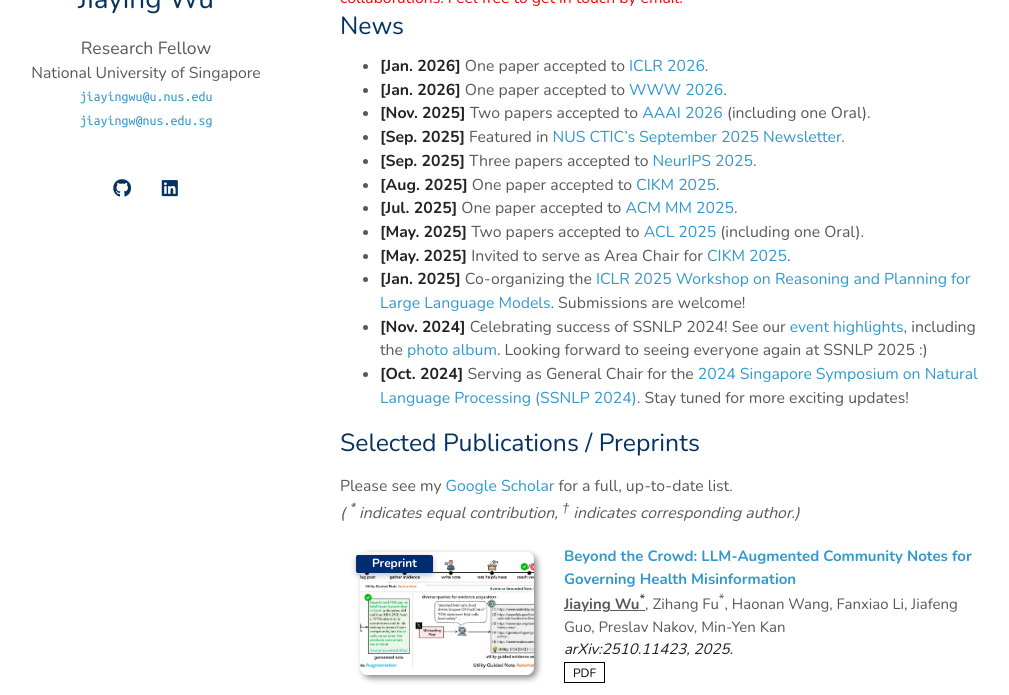
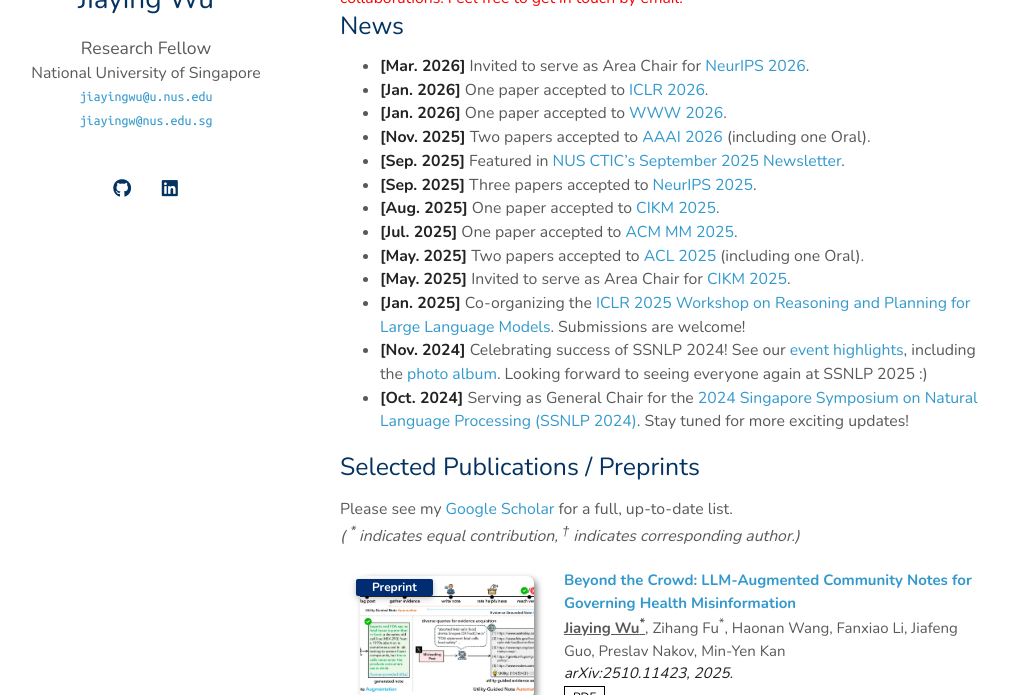
Before and after one commit to jiayingwu19/jiayingwu19.github.io, a Jekyll site: the page built from index.md, in a window 1280 px wide and 900 px high, scrolled down 464 px, cut to the strip 205-900 px from the top of the window. Shown: the whole strip, without its empty margins (130-1139 px from the left). Built offline with Jekyll 4.4.1, drawn with Linux system fonts in a browser that asks for light colours; a style sheet for code colours, icons or effects is not loaded; our own code applies the rules of GitHub Pages for plain Markdown files.

Commit message:
mar 2026 update

```diff
--- a/index.md
+++ b/index.md
@@ -18,6 +18,7 @@ My research lies at the intersection of NLP and data mining, where I design **so
 <font color="red">I am currently on the job market, seeking research opportunities in both academia and industry (including postdoc positions) starting <b>Summer/Fall 2026</b>, and always open to collaborations. Feel free to get in touch by email.</font>
 
 ## News
+- **[Mar. 2026]** Invited to serve as Area Chair for [NeurIPS 2026](https://neurips.cc/).
 - **[Jan. 2026]** One paper accepted to [ICLR 2026](https://iclr.cc/Conferences/2026).
 - **[Jan. 2026]** One paper accepted to [WWW 2026](https://www2026.thewebconf.org/).
 - **[Nov. 2025]** Two papers accepted to [AAAI 2026](https://aaai.org/conference/aaai/aaai-26/) (including one Oral).
```
